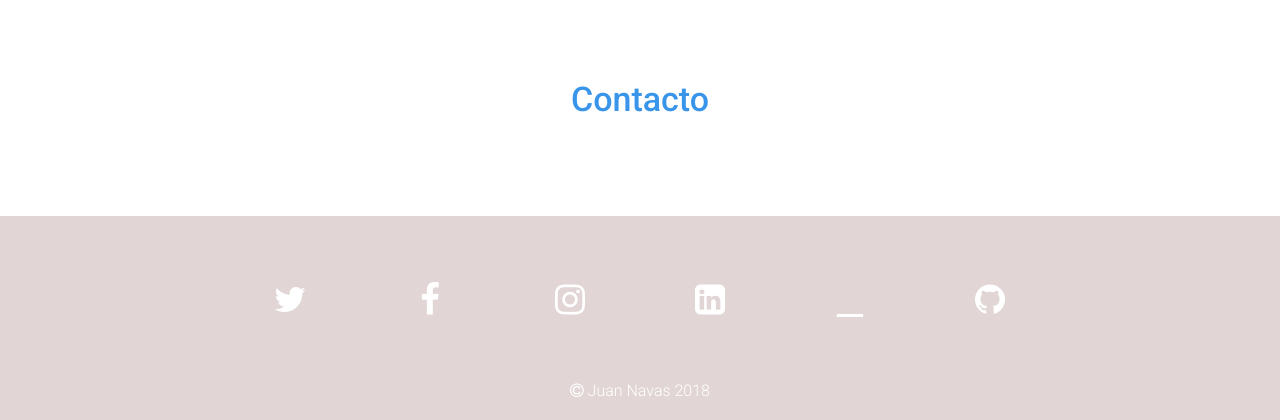
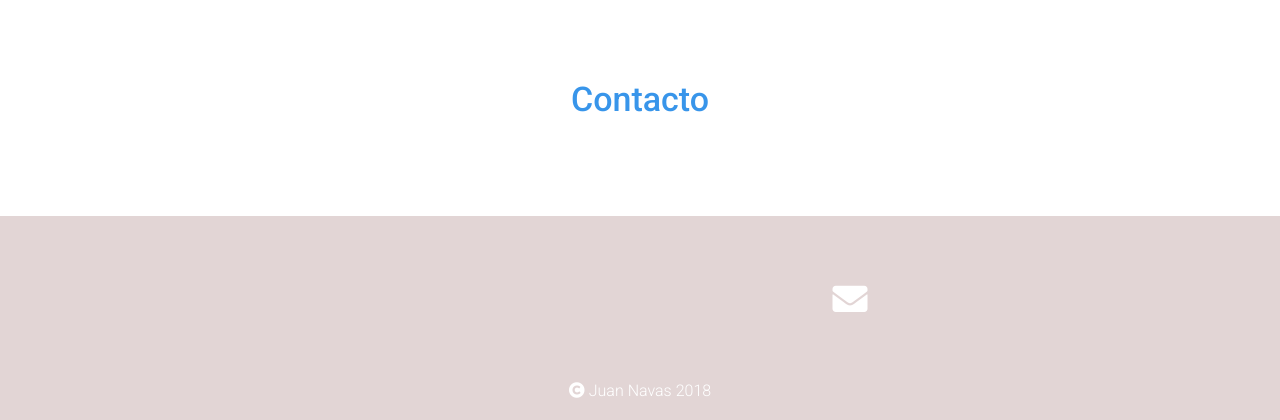
Before and after one commit to JuanNavasJN/juannavas.dev, a PHP site: page /index.view.php in a window 1280 px wide. Shown: the part 1793-2213 px from the top of the page. Run offline with PHP 8.4, Linux system fonts and the light colour scheme; some libraries are stand-ins or nearby versions.

Commit message:
Modify fontAwesone

```diff
--- a/index.view.php
+++ b/index.view.php
@@ -20,7 +20,8 @@
     <link rel="shorcut icon" type="image/x-icon" href="img/favicon.ico">
     <link href="https://fonts.googleapis.com/css?family=Roboto:300,400,500,700" rel="stylesheet">
     <link rel="stylesheet" href="css/normalize.css">
-    <link rel="stylesheet" href="css/font-awesome.min.css">
+    <link rel="stylesheet" href="https://use.fontawesome.com/releases/v5.0.11/css/all.css" integrity="sha384-p2jx59pefphTFIpeqCcISO9MdVfIm4pNnsL08A6v5vaQc4owkQqxMV8kg4Yvhaw/" crossorigin="anonymous">
+    <!-- <link rel="stylesheet" href="css/font-awesome.min.css"> -->
     <link rel="stylesheet" href="css/estilos.css">
     <style>
       .mensajes {
@@ -204,12 +205,12 @@
 
       <section class="redes-sociales">
         <div class="contenedor">
-          <a href="http://www.twitter.com/juannavasjn" class="twitter" target="_blank"><i class="fa fa-twitter"></i></a>
-          <a href="http://www.facebook.com/juannavasjn" class="facebook" target="_blank"><i class="fa fa-facebook"></i></a>
-          <a href="http://www.instagram.com/juannavasjn" class="instagram" target="_blank"><i class="fa fa-instagram"></i></a>
-          <a href="https://www.linkedin.com/in/juannavasjn/" class="linkedin" target="_blank"><i class="fa fa-linkedin-square"></i></a>
-          <a href="mailto:navascruzf@gmail.com" class="twitter"><i class="far fa-envelope"></i></a>
-          <a href="https://github.com/JuanNavasJN" class="linkedin" target="_blank"><i class="fa fa-github"></i></a>
+          <a href="http://www.twitter.com/juannavasjn" class="twitter" target="_blank"><i class="fas fa-twitter"></i></a>
+          <a href="http://www.facebook.com/juannavasjn" class="facebook" target="_blank"><i class="fas fa-facebook"></i></a>
+          <a href="http://www.instagram.com/juannavasjn" class="instagram" target="_blank"><i class="fas fa-instagram"></i></a>
+          <a href="https://www.linkedin.com/in/juannavasjn/" class="linkedin" target="_blank"><i class="fas fa-linkedin-square"></i></a>
+          <a href="mailto:navascruzf@gmail.com" class="twitter"><i class="fas fa-envelope"></i></a>
+          <a href="https://github.com/JuanNavasJN" class="linkedin" target="_blank"><i class="fas fa-github"></i></a>
 
 
         </div>
```
